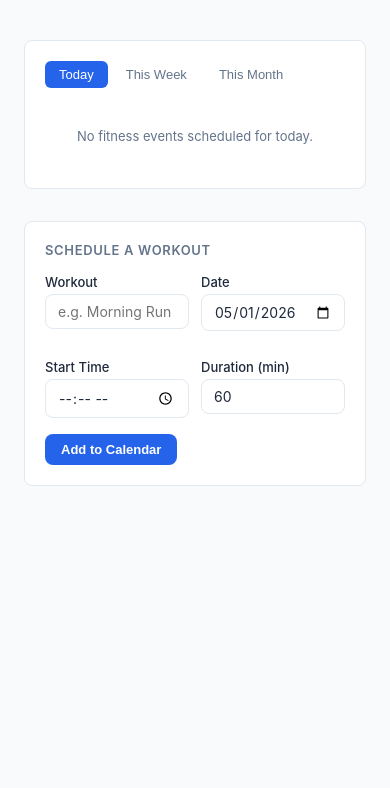
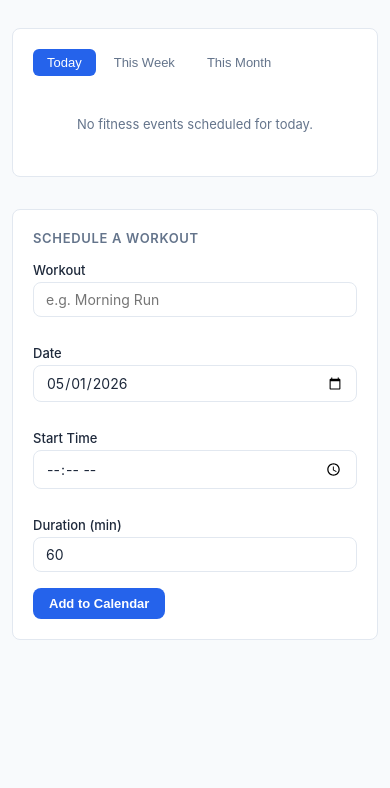
Before and after one commit to daveinc/personal-trainer-agent, a FastAPI app: template coach/app/templates/fitness.html in a window 390 px wide. Shown: the part 56-844 px from the top of the page. Run offline with FastAPI, Linux system fonts and the light colour scheme; the template is opened without the code that fills it, so the values that code supplies are empty; some libraries are stand-ins or nearby versions.

Commit message:
Fix mobile overflow on Learning, Milestones, Challenges, Routines
Tables scroll horizontally, content padding tightened, form rows stack on mobile.

Co-Authored-By: Claude Sonnet 4.6 <noreply@anthropic.com>

```diff
--- a/coach/app/templates/base.html
+++ b/coach/app/templates/base.html
@@ -120,6 +120,9 @@ tr:last-child td { border-bottom: none; }
   .hamburger { display: block; }
   body.sidebar-open .sidebar { transform: translateX(0); }
   body.sidebar-open .sidebar-overlay { display: block; }
+  .content { padding: 12px; }
+  table { display: block; overflow-x: auto; -webkit-overflow-scrolling: touch; max-width: 100%; }
+  .form-row { grid-template-columns: 1fr; }
 }
   </style>
   <script src="https://unpkg.com/htmx.org@1.9.12" defer></script>
```
